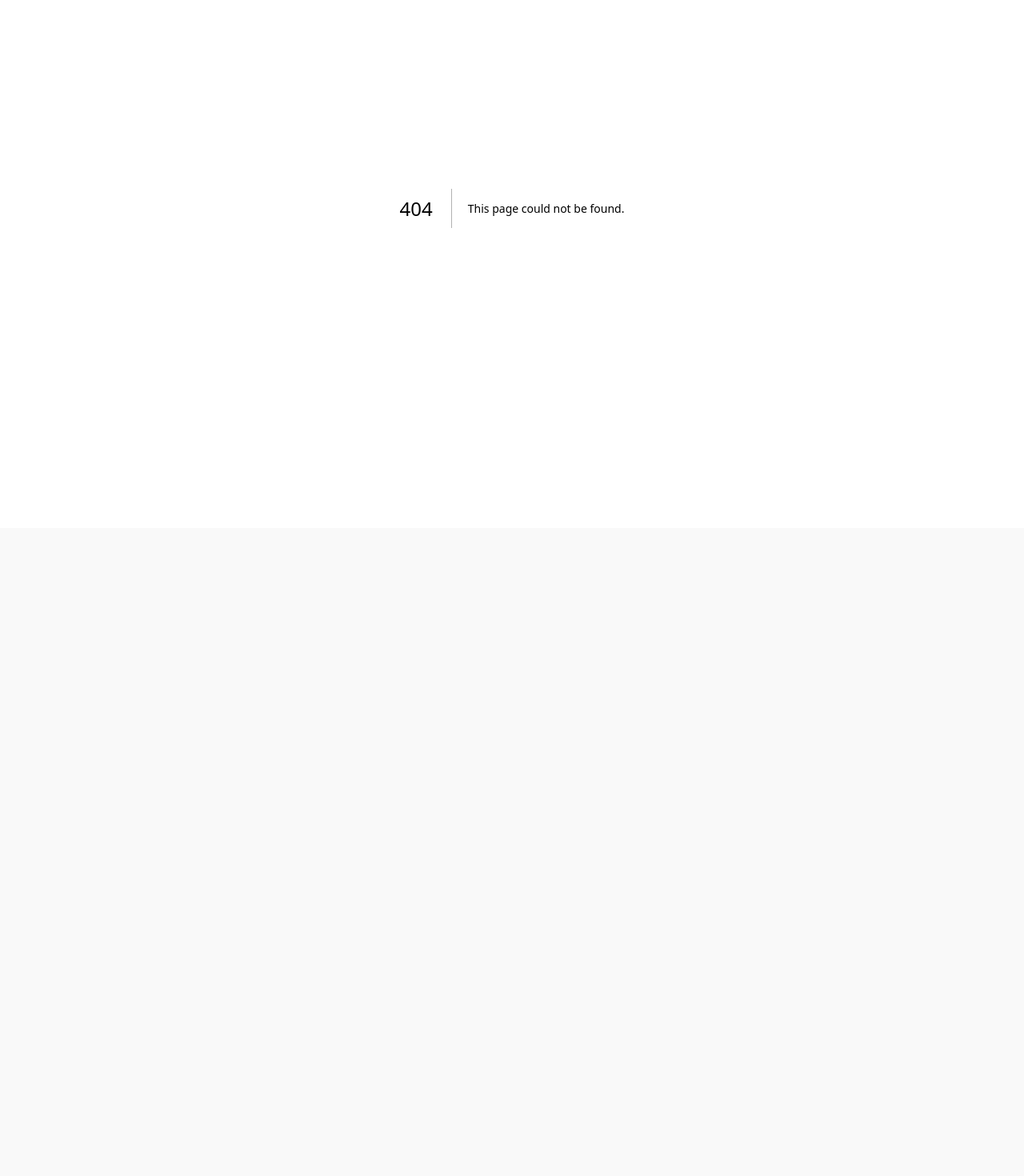
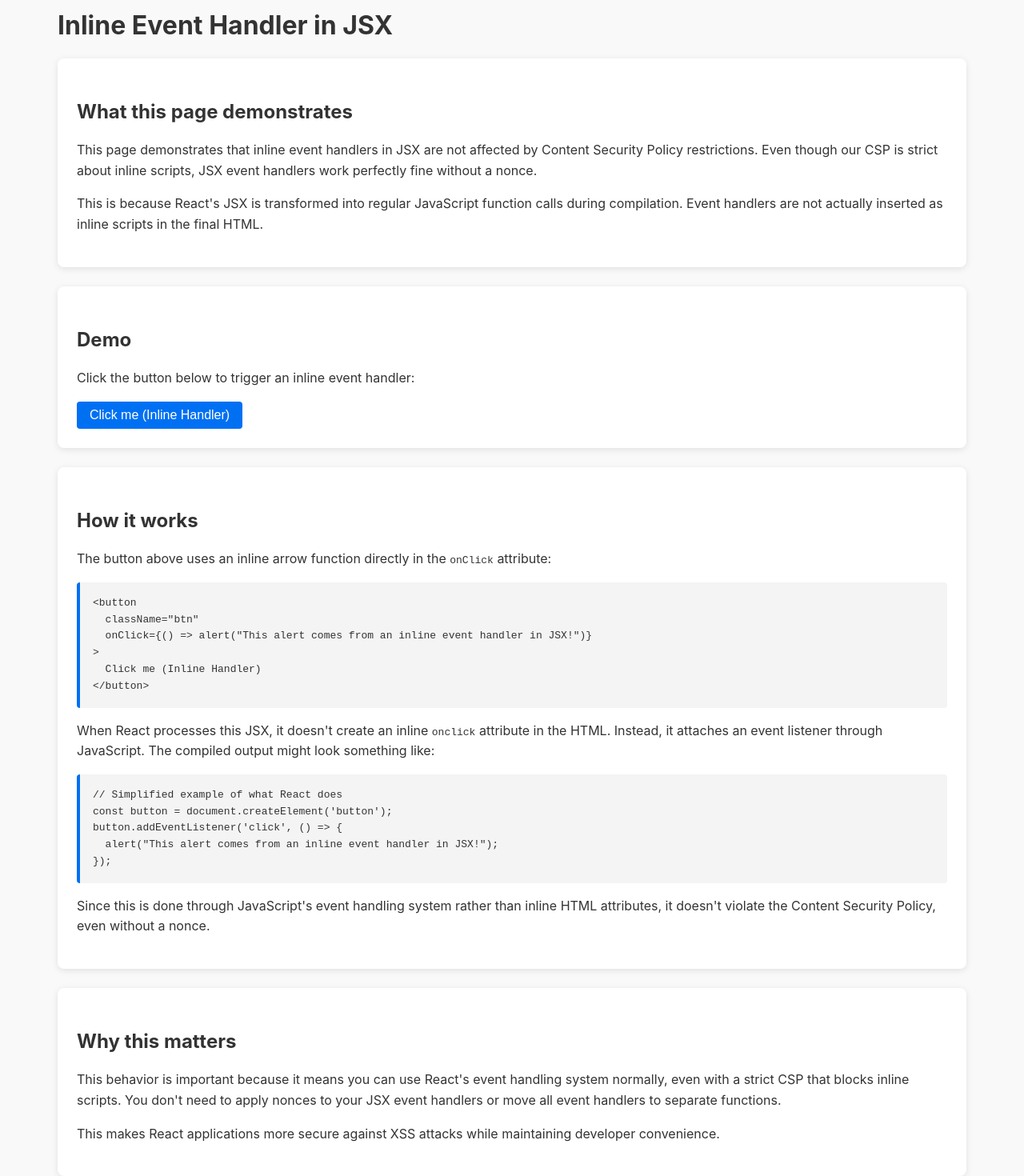
Before and after one commit to dreamerkumar/csp-nonce-demo, a Next.js app in the folder csp-nonce-demo/: page /inline-handler in a window 1280 px wide. Before the commit this address had no page. Shown: the part 140-1610 px from the top of the page at 80% size. Before the commit the page ends 800 px from the top, so only its background shows below. Built offline with nearby package versions, Linux system fonts and the light colour scheme.

Commit message:
Add inline handler demo page showing JSX event handlers with CSP

```diff
--- /dev/null
+++ b/csp-nonce-demo/src/pages/inline-handler.tsx
@@ -0,0 +1,74 @@
+import Layout from '../components/Layout';
+
+export default function InlineHandler() {
+  return (
+    <Layout>
+      <h1>Inline Event Handler in JSX</h1>
+
+      <div className="card">
+        <h2>What this page demonstrates</h2>
+        <p>
+          This page demonstrates that inline event handlers in JSX are not affected by Content Security Policy restrictions.
+          Even though our CSP is strict about inline scripts, JSX event handlers work perfectly fine without a nonce.
+        </p>
+        <p>
+          This is because React's JSX is transformed into regular JavaScript function calls during compilation.
+          Event handlers are not actually inserted as inline scripts in the final HTML.
+        </p>
+      </div>
+
+      <div className="card">
+        <h2>Demo</h2>
+        <p>Click the button below to trigger an inline event handler:</p>
+        <button
+          className="btn"
+          onClick={() => alert("This alert comes from an inline event handler in JSX!")}
+        >
+          Click me (Inline Handler)
+        </button>
+      </div>
+
+      <div className="card">
+        <h2>How it works</h2>
+        <p>
+          The button above uses an inline arrow function directly in the <code>onClick</code> attribute:
+        </p>
+        <div className="code-block">
+          <pre>{`<button
+  className="btn"
+  onClick={() => alert("This alert comes from an inline event handler in JSX!")}
+>
+  Click me (Inline Handler)
+</button>`}</pre>
+        </div>
+        <p>
+          When React processes this JSX, it doesn't create an inline <code>onclick</code> attribute in the HTML.
+          Instead, it attaches an event listener through JavaScript. The compiled output might look something like:
+        </p>
+        <div className="code-block">
+          <pre>{`// Simplified example of what React does
+const button = document.createElement('button');
+button.addEventListener('click', () => {
+  alert("This alert comes from an inline event handler in JSX!");
+});`}</pre>
+        </div>
+        <p>
+          Since this is done through JavaScript's event handling system rather than inline HTML attributes,
+          it doesn't violate the Content Security Policy, even without a nonce.
+        </p>
+      </div>
+
+      <div className="card">
+        <h2>Why this matters</h2>
+        <p>
+          This behavior is important because it means you can use React's event handling system normally,
+          even with a strict CSP that blocks inline scripts. You don't need to apply nonces to your JSX event handlers
+          or move all event handlers to separate functions.
+        </p>
+        <p>
+          This makes React applications more secure against XSS attacks while maintaining developer convenience.
+        </p>
+      </div>
+    </Layout>
+  );
+}
```
